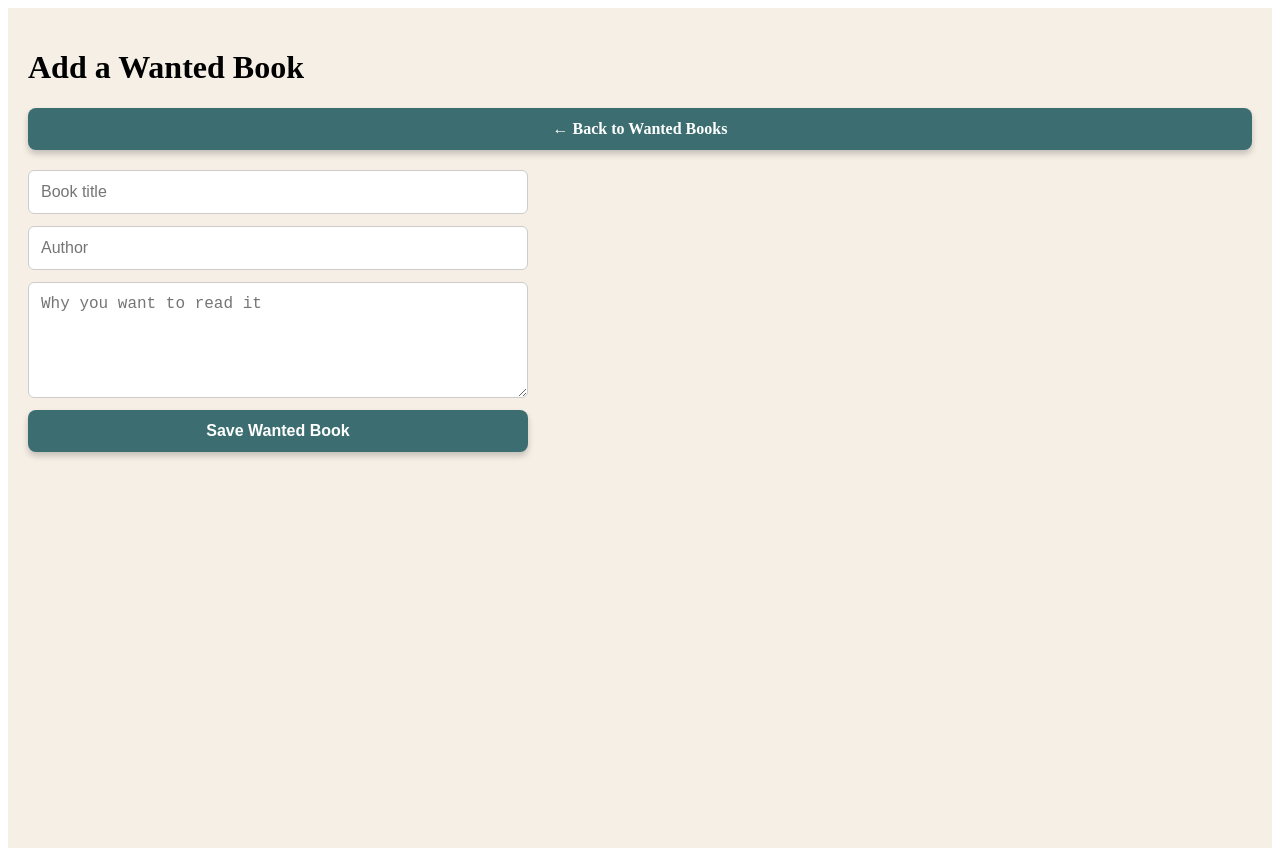
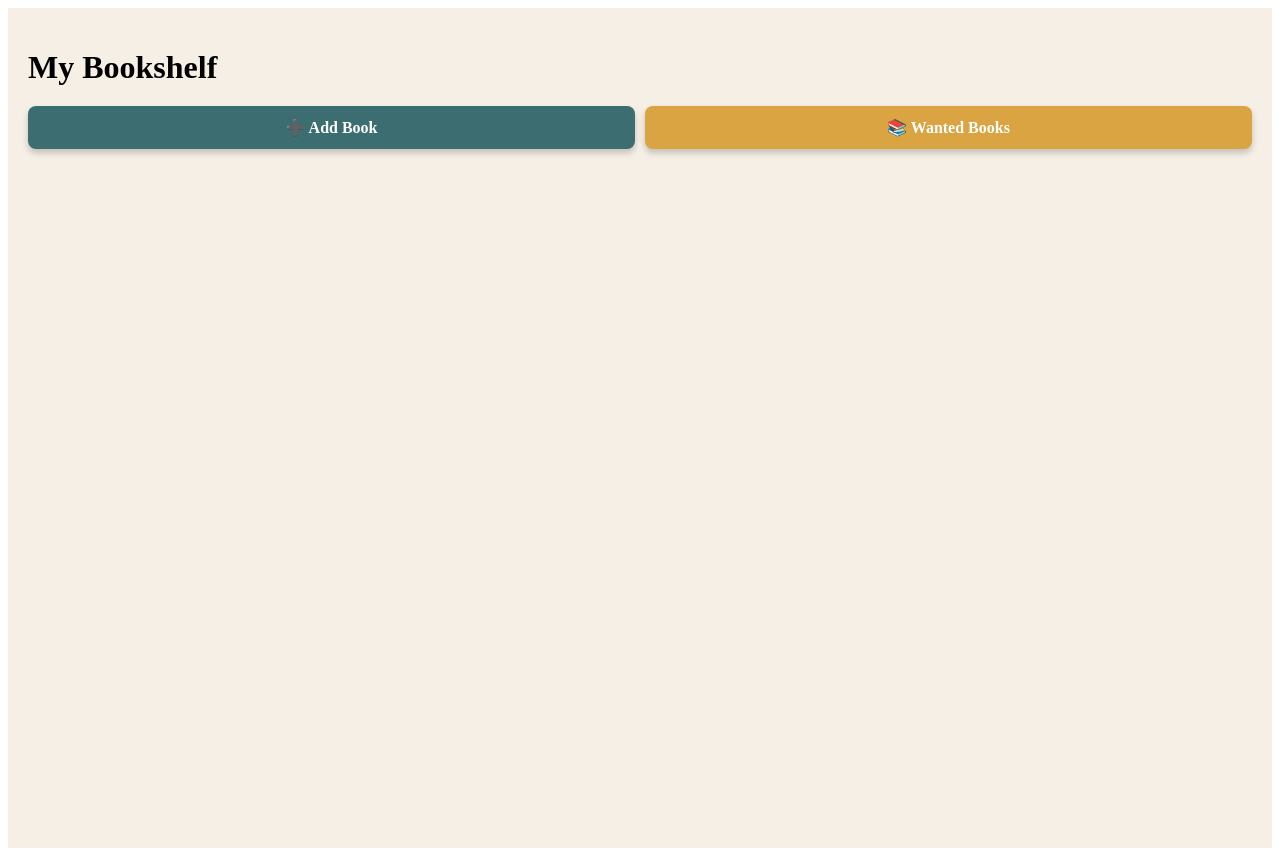
Before and after one commit to nickgirling256-hue/The-Book-case, a Next.js app: page / in a window 1280 px wide. Built offline with nearby package versions, Linux system fonts and the light colour scheme.

Commit message:
Refactor AddWantedBookPage to HomePage with book management

```diff
--- a/app/page.js
+++ b/app/page.js
@@ -1,55 +1,21 @@
-
 "use client";
 
-import { useState } from "react";
+import { useEffect, useState } from "react";
 
-export default function AddWantedBookPage() {
-  const [title, setTitle] = useState("");
-  const [author, setAuthor] = useState("");
-  const [notes, setNotes] = useState("");
-  const [message, setMessage] = useState("");
+export default function HomePage() {
+  const [books, setBooks] = useState([]);
 
-  async function saveWantedBook() {
-    setMessage("Fetching book cover...");
+  useEffect(() => {
+    const storedBooks =
+      JSON.parse(localStorage.getItem("books")) || [];
+    setBooks(storedBooks);
+  }, []);
 
-    let image = "";
-
-    try {
-      const response = await fetch(
-        `https://openlibrary.org/search.json?title=${encodeURIComponent(title)}&author=${encodeURIComponent(author)}`
-      );
-      const data = await response.json();
-
-      if (data.docs && data.docs.length > 0) {
-        const firstBook = data.docs[0];
-
-        if (firstBook.cover_i) {
-          image = `https://covers.openlibrary.org/b/id/${firstBook.cover_i}-L.jpg`;
-        }
-      }
-    } catch (error) {
-      console.log("Cover fetch failed", error);
-    }
-
-    const existingWantedBooks =
-      JSON.parse(localStorage.getItem("wantedBooks")) || [];
-
-    const newBook = {
-      title,
-      author,
-      notes,
-      image,
-      rating: 0
-    };
-
-    const updatedWantedBooks = [newBook, ...existingWantedBooks];
-    localStorage.setItem("wantedBooks", JSON.stringify(updatedWantedBooks));
-
-    setMessage("Wanted book saved!");
-
-    setTitle("");
-    setAuthor("");
-    setNotes("");
+  function deleteBook(index) {
+    const updatedBooks = [...books];
+    updatedBooks.splice(index, 1);
+    setBooks(updatedBooks);
+    localStorage.setItem("books", JSON.stringify(updatedBooks));
   }
 
   return (
@@ -61,15 +27,22 @@ export default function AddWantedBookPage() {
         minHeight: "100vh"
       }}
     >
-      <h1>Add a Wanted Book</h1>
+      <h1 style={{ marginBottom: 20 }}>My Bookshelf</h1>
 
-      <div style={{ marginBottom: 20 }}>
+      {/* NAV BUTTONS */}
+      <div
+        style={{
+          display: "grid",
+          gridTemplateColumns: "1fr 1fr",
+          gap: 10,
+          marginBottom: 20
+        }}
+      >
         <a
-          href="/wanted"
+          href="/admin"
           style={{
-            display: "block",
             textAlign: "center",
-            padding: "12px 10px",
+            padding: 12,
             background: "#3c6e71",
             color: "white",
             textDecoration: "none",
@@ -78,63 +51,90 @@ export default function AddWantedBookPage() {
             boxShadow: "0 4px 6px rgba(0,0,0,0.2)"
           }}
         >
-          ← Back to Wanted Books
+          ➕ Add Book
         </a>
-      </div>
 
-      <div style={{ display: "grid", gap: 12, maxWidth: 500, marginTop: 20 }}>
-        <input
-          value={title}
-          onChange={(e) => setTitle(e.target.value)}
-          placeholder="Book title"
+        <a
+          href="/wanted"
           style={{
+            textAlign: "center",
             padding: 12,
-            fontSize: 16,
-            border: "1px solid #ccc",
-            borderRadius: 6
-          }}
-        />
-        <input
-          value={author}
-          onChange={(e) => setAuthor(e.target.value)}
-          placeholder="Author"
-          style={{
-            padding: 12,
-            fontSize: 16,
-            border: "1px solid #ccc",
-            borderRadius: 6
-          }}
-        />
-        <textarea
-          value={notes}
-          onChange={(e) => setNotes(e.target.value)}
-          placeholder="Why you want to read it"
-          rows="5"
-          style={{
-            padding: 12,
-            fontSize: 16,
-            border: "1px solid #ccc",
-            borderRadius: 6
-          }}
-        />
-        <button
-          type="button"
-          onClick={saveWantedBook}
-          style={{
-            padding: 12,
-            fontSize: 16,
-            background: "#3c6e71",
+            background: "#d9a441",
             color: "white",
-            border: "none",
+            textDecoration: "none",
             borderRadius: 8,
             fontWeight: "bold",
             boxShadow: "0 4px 6px rgba(0,0,0,0.2)"
           }}
         >
-          Save Wanted Book
-        </button>
+          📚 Wanted Books
+        </a>
+      </div>
 
-        {message ? <p>{message}</p> : null}
+      {/* BOOK GRID */}
+      <div
+        style={{
+          display: "grid",
+          gridTemplateColumns: "repeat(2, 1fr)",
+          gap: 20
+        }}
+      >
+        {books.map((book, index) => (
+          <div
+            key={index}
+            style={{
+              background: "#ddd",
+              padding: 10,
+              borderRadius: 6,
+              textAlign: "center"
+            }}
+          >
+            {/* IMAGE */}
+            <div
+              style={{
+                width: "100%",
+                height: 150,
+                background: "#bbb",
+                marginBottom: 10
+              }}
+            >
+              {book.image ? (
+                <img
+                  src={book.image}
+                  alt={book.title}
+                  style={{
+                    width: "100%",
+                    height: "100%",
+                    objectFit: "cover"
+                  }}
+                />
+              ) : null}
+            </div>
+
+            {/* TITLE */}
+            <div style={{ fontSize: 18 }}>{book.title}</div>
+
+            {/* STARS */}
+            <div style={{ color: "gold", margin: "6px 0" }}>
+              {"⭐".repeat(book.rating || 0)}
+            </div>
+
+            {/* DELETE BUTTON */}
+            <button
+              onClick={() => deleteBook(index)}
+              style={{
+                marginTop: 8,
+                padding: "6px 10px",
+                background: "#c44536",
+                color: "white",
+                border: "none",
+                borderRadius: 6
+              }}
+            >
+              Delete
+            </button>
+          </div>
+        ))}
       </div>
     </main>
   );
```
